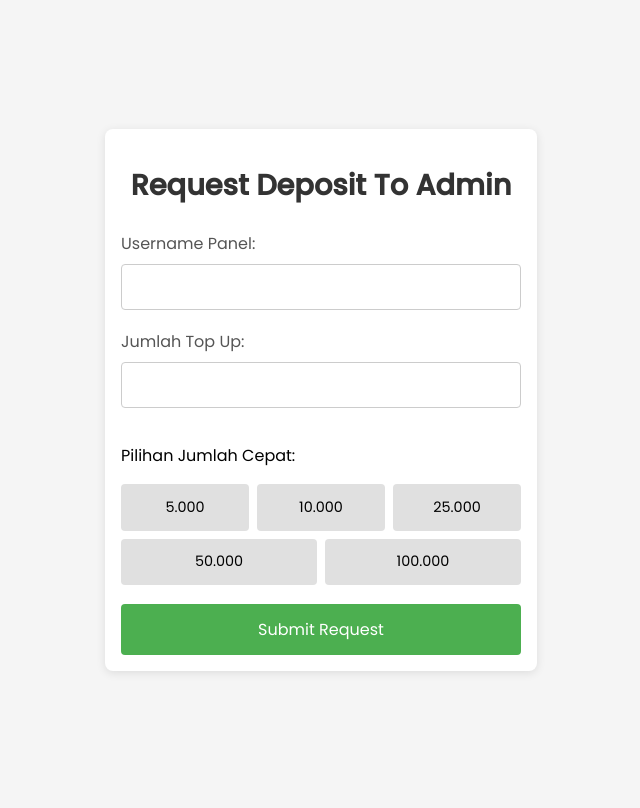
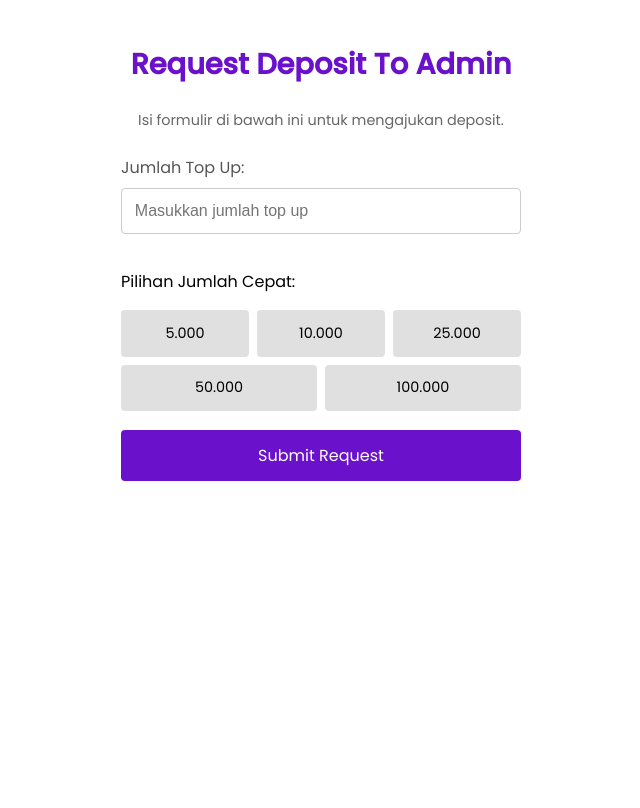
Before and after one commit to Sandhj/Wep-panel, a Flask app: page /deposit in a window 1280 px wide. Shown: the whole page, without its empty margins (319-959 px from the left). Run offline with Flask 3, Linux system fonts and the light colour scheme; the visitor is signed in with stand-in values (Sample User, id 1).

Commit message:
Update deposit_form.html

```diff
--- a/templates/deposit/deposit_form.html
+++ b/templates/deposit/deposit_form.html
@@ -10,19 +10,17 @@
     /* Reset dan font dasar */
     body {
       font-family: 'Poppins', sans-serif;
-      background: #f5f5f5;
+      background: #ffffff; /* Background putih */
       margin-top: 0px;
       display: flex;
-      align-items: center;
       justify-content: center;
       min-height: 100vh;
     }
     /* Container form */
     .container {
-      background: #fff;
-      padding: 1rem;
+      background: none;
+      padding: 1.5rem;
       border-radius: 8px;
-      box-shadow: 0 2px 10px rgba(0, 0, 0, 0.1);
       max-width: 400px;
       width: 83%;
     }
@@ -31,7 +29,14 @@
       text-align: center;
       margin-bottom: 1.5rem;
       font-size: 1.8rem;
-      color: #333;
+      color: #6a11cb; /* Judul dengan warna ungu */
+    }
+    /* Subtitle */
+    p.subtitle {
+      text-align: center;
+      color: #666;
+      font-size: 0.9rem;
+      margin-bottom: 1.5rem;
     }
     /* Label dan input */
     form label {
@@ -39,7 +44,6 @@
       margin-bottom: 0.5rem;
       color: #555;
     }
-    form input[type="text"],
     form input[type="number"] {
       width: 100%;
       padding: 0.8rem;
@@ -48,6 +52,11 @@
       margin-bottom: 1.2rem;
       font-size: 1rem;
       box-sizing: border-box;
+      transition: border-color 0.3s ease;
+    }
+    form input[type="number"]:focus {
+      border-color: #6a11cb; /* Border ungu saat difokuskan */
+      box-shadow: 0 0 5px rgba(106, 17, 203, 0.3); /* Glow ungu */
     }
     /* Tombol pilihan jumlah cepat */
     .quick-buttons {
@@ -68,14 +77,15 @@
       transition: background 0.3s;
     }
     .quick-buttons button:hover {
-      background: #ccc;
+      background: #6a11cb; /* Ungu saat hover */
+      color: #fff;
     }
     /* Tombol submit */
     form button[type="submit"] {
       font-family: 'Poppins', sans-serif;
       width: 100%;
       padding: 0.8rem;
-      background: #4caf50;
+      background: #6a11cb; /* Tombol dengan warna ungu */
       color: #fff;
       border: none;
       border-radius: 4px;
@@ -84,7 +94,7 @@
       transition: background 0.3s;
     }
     form button[type="submit"]:hover {
-      background: #45a049;
+      background: #4e0d9b; /* Ungu lebih gelap saat hover */
     }
     /* Responsive untuk perangkat kecil */
     @media (max-width: 480px) {
@@ -100,12 +110,11 @@
 <body>
   <div class="container">
     <h1>Request Deposit To Admin</h1>
+    <p class="subtitle">Isi formulir di bawah ini untuk mengajukan deposit.</p>
+
     <form method="POST" action="/deposit" enctype="multipart/form-data">
-      <label for="username">Username Panel:</label>
-      <input type="text" id="username" name="username" required>
-
       <label for="amount">Jumlah Top Up:</label>
-      <input type="number" id="amount" name="amount" required>
+      <input type="number" id="amount" name="amount" placeholder="Masukkan jumlah top up" required>
 
       <p>Pilihan Jumlah Cepat:</p>
       <div class="quick-buttons">
```
